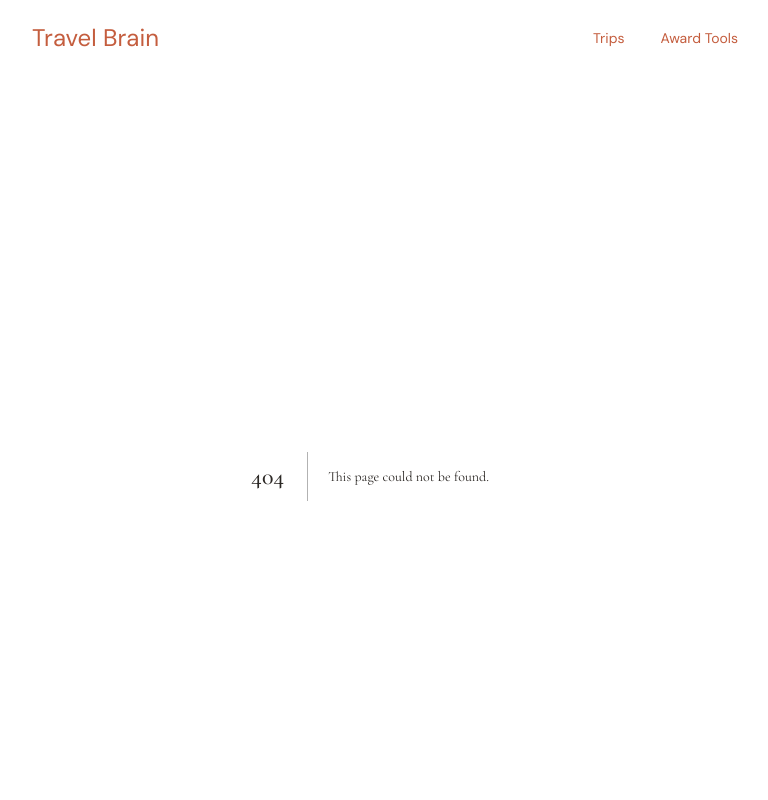
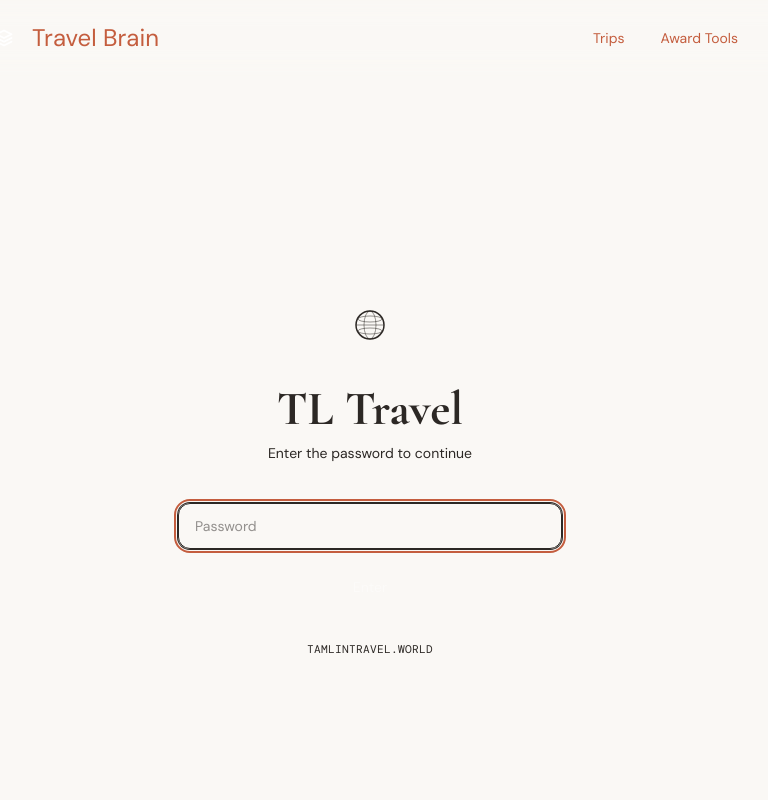
Before and after one commit to kya-lulu/travel-brain, a Next.js app: page /login in a window 1280 px wide. Before the commit this address had no page. Shown: the top 800 px of the page, without its empty margins (270-1038 px from the left). Built offline with nearby package versions, Linux system fonts and the light colour scheme.

Commit message:
Add password protection, unmask confirmation codes

```diff
--- /dev/null
+++ b/src/app/api/auth/route.ts
@@ -0,0 +1,26 @@
+import { NextRequest, NextResponse } from 'next/server';
+
+export async function POST(request: NextRequest) {
+  const body = await request.json();
+  const { password } = body;
+
+  const sitePassword = process.env.SITE_PASSWORD;
+
+  if (!sitePassword) {
+    return NextResponse.json({ error: 'Server not configured' }, { status: 500 });
+  }
+
+  if (password === sitePassword) {
+    const response = NextResponse.json({ success: true });
+    response.cookies.set('tl-travel-auth', 'authenticated', {
+      httpOnly: true,
+      secure: true,
+      sameSite: 'lax',
+      maxAge: 60 * 60 * 24 * 30, // 30 days
+      path: '/',
+    });
+    return response;
+  }
+
+  return NextResponse.json({ error: 'Wrong password' }, { status: 401 });
+}
--- /dev/null
+++ b/src/app/login/page.tsx
@@ -0,0 +1,106 @@
+'use client';
+
+import { useState } from 'react';
+import { useRouter, useSearchParams } from 'next/navigation';
+import { Suspense } from 'react';
+
+function LoginForm() {
+  const [password, setPassword] = useState('');
+  const [error, setError] = useState('');
+  const [loading, setLoading] = useState(false);
+  const router = useRouter();
+  const searchParams = useSearchParams();
+
+  const handleSubmit = async (e: React.FormEvent) => {
+    e.preventDefault();
+    setError('');
+    setLoading(true);
+
+    try {
+      const res = await fetch('/api/auth', {
+        method: 'POST',
+        headers: { 'Content-Type': 'application/json' },
+        body: JSON.stringify({ password }),
+      });
+
+      if (res.ok) {
+        const from = searchParams.get('from') || '/';
+        router.push(from);
+        router.refresh();
+      } else {
+        setError('Wrong password');
+        setPassword('');
+      }
+    } catch {
+      setError('Something went wrong');
+    } finally {
+      setLoading(false);
+    }
+  };
+
+  return (
+    <div className="min-h-screen bg-bg flex items-center justify-center px-6">
+      <div className="w-full max-w-sm">
+        {/* Globe icon */}
+        <div className="text-center mb-10">
+          <div className="inline-flex items-center justify-center w-16 h-16 rounded-full bg-accent/10 mb-6">
+            <svg width="32" height="32" viewBox="0 0 32 32" fill="none" xmlns="http://www.w3.org/2000/svg">
+              <circle cx="16" cy="16" r="14" stroke="currentColor" strokeWidth="1.5" className="text-accent" />
+              <ellipse cx="16" cy="16" rx="6" ry="14" stroke="currentColor" strokeWidth="1" className="text-accent" opacity="0.5" />
+              <line x1="2" y1="16" x2="30" y2="16" stroke="currentColor" strokeWidth="1" className="text-accent" opacity="0.5" />
+              <ellipse cx="16" cy="10" rx="12" ry="3" stroke="currentColor" strokeWidth="1" className="text-accent" opacity="0.5" />
+              <ellipse cx="16" cy="22" rx="12" ry="3" stroke="currentColor" strokeWidth="1" className="text-accent" opacity="0.5" />
+            </svg>
+          </div>
+          <h1 className="font-display text-2xl font-600 text-text mb-1">
+            TL Travel
+          </h1>
+          <p className="text-sm text-text-muted font-body">
+            Enter the password to continue
+          </p>
+        </div>
+
+        <form onSubmit={handleSubmit} className="space-y-4">
+          <div>
+            <input
+              type="password"
+              value={password}
+              onChange={(e) => setPassword(e.target.value)}
+              placeholder="Password"
+              autoFocus
+              className="w-full px-4 py-3 rounded-xl bg-surface border border-border/60 text-text font-body text-sm placeholder:text-text-muted/50 focus:outline-none focus:border-accent/60 focus:ring-1 focus:ring-accent/30 transition-all"
+            />
+          </div>
+
+          {error && (
+            <p className="text-error text-xs font-mono text-center">{error}</p>
+          )}
+
+          <button
+            type="submit"
+            disabled={loading || !password}
+            className="w-full py-3 rounded-xl bg-accent text-white font-body text-sm font-500 hover:bg-accent/90 disabled:opacity-40 disabled:cursor-not-allowed transition-all"
+          >
+            {loading ? 'Checking...' : 'Enter'}
+          </button>
+        </form>
+
+        <p className="text-center text-[0.7rem] text-text-muted/40 font-mono mt-8 tracking-wide">
+          TAMLINTRAVEL.WORLD
+        </p>
+      </div>
+    </div>
+  );
+}
+
+export default function LoginPage() {
+  return (
+    <Suspense fallback={
+      <div className="min-h-screen bg-bg flex items-center justify-center">
+        <p className="text-text-muted font-body text-sm">Loading...</p>
+      </div>
+    }>
+      <LoginForm />
+    </Suspense>
+  );
+}
--- a/src/app/trips/[slug]/page.tsx
+++ b/src/app/trips/[slug]/page.tsx
@@ -166,12 +166,7 @@
 
 const fallbackHero = 'https://images.unsplash.com/photo-1488646953014-85cb44e25828?w=1400&h=500&fit=crop&q=80';
 
-// Mask confirmation codes for security — show only last 3 characters
-function maskConfirmationCodes(text: string): string {
-  return text.replace(/\b(conf:\s*)([A-Z0-9]{4,})\b/gi, (_, prefix, code) => {
-    return `${prefix}•••${code.slice(-3)}`;
-  });
-}
+// Confirmation codes are now shown in full — site is password-protected
 
 // Match an ISO date (e.g. "2026-04-21") to an itinerary day label (e.g. "April 21", "Aug 7–11")
 function isoMatchesDay(isoDate: string, dayDate: string): boolean {
@@ -307,7 +302,7 @@
                           </span>
                         </div>
                         <p className="text-sm text-text-secondary font-body leading-relaxed">
-                          {maskConfirmationCodes(day.description)}
+                          {day.description}
                         </p>
 
                         {/* Inline flights for this day */}
@@ -324,7 +319,7 @@
                                 {flight.aircraft && <span className="text-xs text-text-muted">· {flight.aircraft}</span>}
                                 {flight.cabin && <span className="text-xs text-accent font-500">{flight.cabin}</span>}
                                 {flight.confirmation && (
-                                  <span className="font-mono text-xs text-text-muted">Conf: •••{flight.confirmation.slice(-3)}</span>
+                                  <span className="font-mono text-xs text-text-muted">Conf: {flight.confirmation}</span>
                                 )}
                                 <StatusBadge status={flight.status as TripStatus} label={flight.status} />
                               </div>
--- /dev/null
+++ b/src/middleware.ts
@@ -0,0 +1,30 @@
+import { NextResponse } from 'next/server';
+import type { NextRequest } from 'next/server';
+
+export function middleware(request: NextRequest) {
+  // Allow the login page and auth API through
+  if (
+    request.nextUrl.pathname === '/login' ||
+    request.nextUrl.pathname.startsWith('/api/auth')
+  ) {
+    return NextResponse.next();
+  }
+
+  // Check for auth cookie
+  const authCookie = request.cookies.get('tl-travel-auth');
+  if (authCookie?.value === 'authenticated') {
+    return NextResponse.next();
+  }
+
+  // Redirect to login
+  const loginUrl = new URL('/login', request.url);
+  loginUrl.searchParams.set('from', request.nextUrl.pathname);
+  return NextResponse.redirect(loginUrl);
+}
+
+export const config = {
+  matcher: [
+    // Match all paths except static files and Next internals
+    '/((?!_next/static|_next/image|favicon.ico|icon.svg).*)',
+  ],
+};
```
